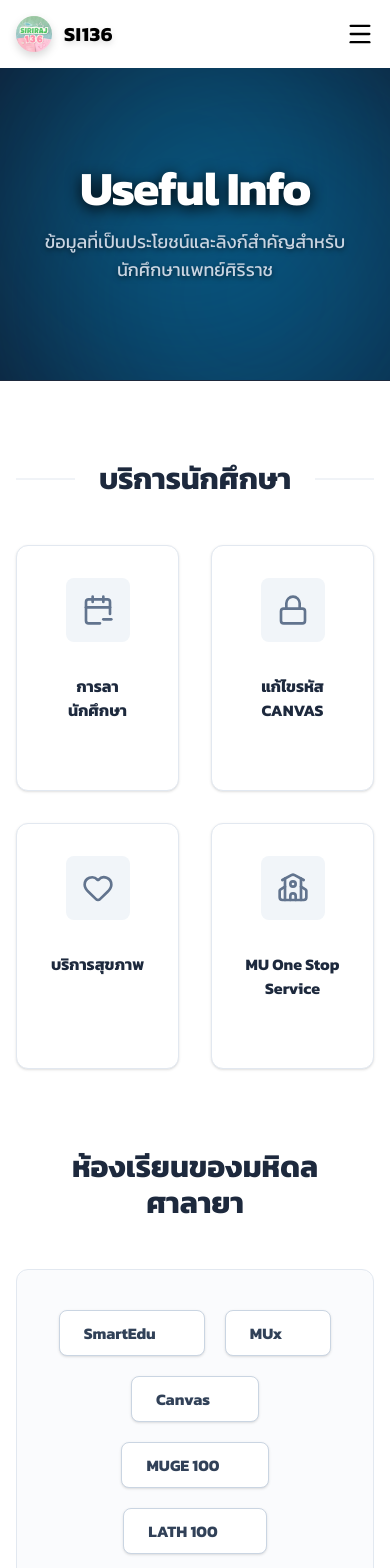
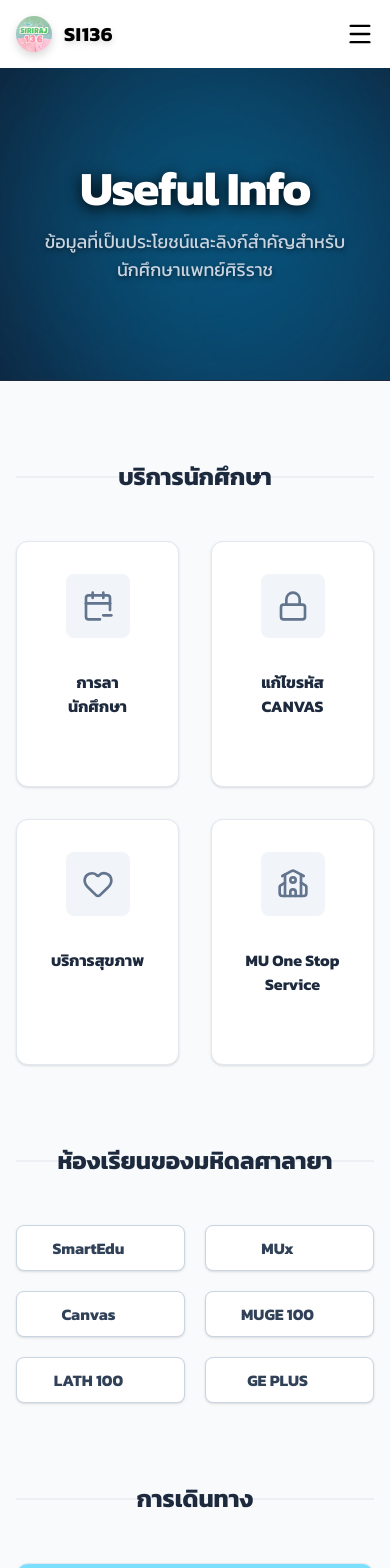
Before and after one commit to SirirajSC136/SI136-Website, a Next.js app: page /UsefulInfo in a window 390 px wide. Shown: the top 1568 px of the page. Built offline with nearby package versions, Linux system fonts and the light colour scheme.

Commit message:
update: update useful info

```diff
--- a/app/UsefulInfo/page.tsx
+++ b/app/UsefulInfo/page.tsx
@@ -54,7 +54,7 @@ const PageHero = ({ title, subtitle }: { title: string; subtitle: string }) => {
 
 const SectionTitle = ({ children }: { children: React.ReactNode }) => (
     <div className="relative text-center mb-12">
-        <h2 className="inline-block bg-white px-6 text-3xl font-bold text-slate-800 relative z-10">{children}</h2>
+        <h2 className="inline-block px-6 text-2xl sm:text-3xl font-bold text-slate-800 relative z-10">{children}</h2>
         <div className="absolute inset-x-0 top-1/2 -z-0 h-px -translate-y-1/2 bg-slate-200"></div>
     </div>
 );
@@ -110,7 +110,7 @@ const UsefulInfoPage = () => {
     ];
 
     return (
-        <div className="bg-white">
+        <div className="bg-slate-50">
             <PageHero
                 title="Useful Info"
                 subtitle="ข้อมูลที่เป็นประโยชน์และลิงก์สำคัญสำหรับนักศึกษาแพทย์ศิริราช"
@@ -129,8 +129,8 @@ const UsefulInfoPage = () => {
 
                     <section>
                         <SectionTitle>ห้องเรียนของมหิดลศาลายา</SectionTitle>
-                        <div className="mx-auto max-w-5xl rounded-xl border border-slate-200 bg-slate-50/70 p-10">
-                            <div className="flex flex-wrap items-center justify-center gap-5">
+                        <div className="mx-auto max-w-5xl">
+                            <div className="grid grid-cols-2 sm:grid-cols-3 md:flex items-center justify-center gap-5">
                                 {classroomLinks.map((link) => (
                                     <ExternalLinkButton key={link.name} href={link.href}>
                                         {link.name}
@@ -144,10 +144,10 @@ const UsefulInfoPage = () => {
                         <SectionTitle>การเดินทาง</SectionTitle>
                         <div className="grid grid-cols-1 md:grid-cols-2 gap-8">
                            <div className="overflow-hidden rounded-xl border border-slate-200 shadow-sm">
-                                <img src="./images/directions/salaya-to-siriraj.jpg" alt="Salaya to Siriraj Schedule" className="w-full h-auto transition-transform duration-500 hover:scale-105" />
+                                <img src="./images/directions/salaya-to-siriraj.jpg" alt="Salaya to Siriraj Schedule" className="w-full h-auto " />
                            </div>
                            <div className="overflow-hidden rounded-xl border border-slate-200 shadow-sm">
-                                <img src="./images/directions/siriraj-to-salaya.jpg" alt="Siriraj to Salaya Schedule" className="w-full h-auto transition-transform duration-500 hover:scale-105" />
+                                <img src="./images/directions/siriraj-to-salaya.jpg" alt="Siriraj to Salaya Schedule" className="w-full h-auto " />
                            </div>
                         </div>
                     </section>
```
